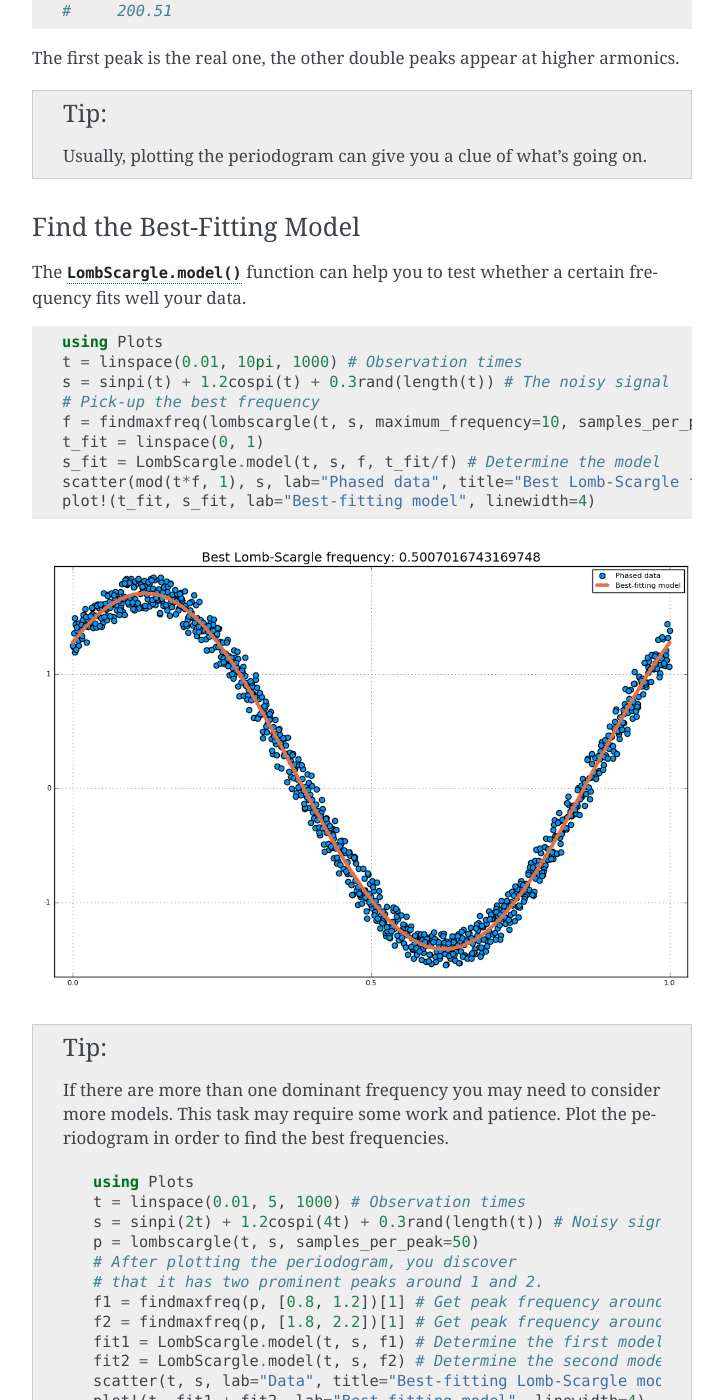
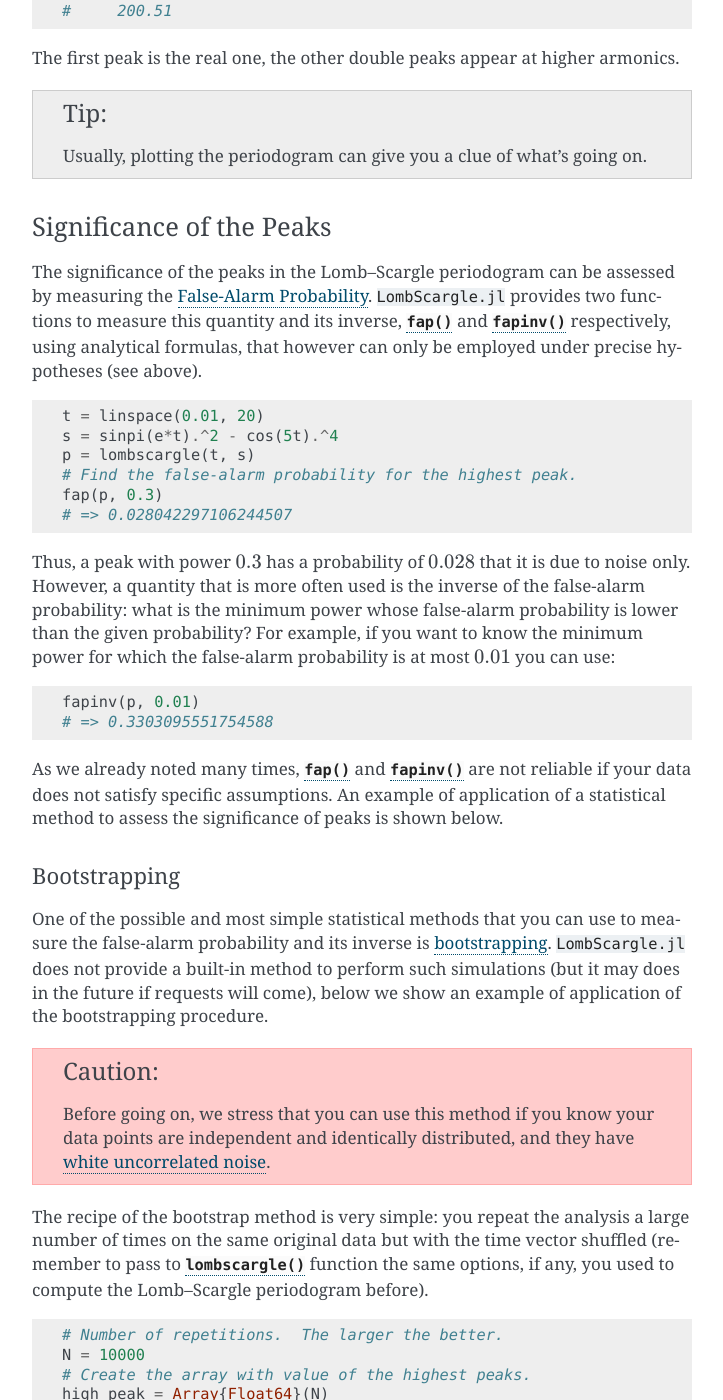
Before and after one commit to JuliaAstro/LombScargle.jl, a Sphinx documentation site: the page built from docs/index.rst, in a window 1280 px wide and 1400 px high, scrolled down 17675 px. Shown: the whole window, without its empty margins (388-1111 px from the left). Built offline with Sphinx 7.4.7, drawn with Linux system fonts in a browser that asks for light colours; some of the changed text lies outside the part shown.

Commit message:
[skip ci] Add section about significance of the peaks to the doc

```diff
--- a/docs/index.rst
+++ b/docs/index.rst
@@ -733,6 +733,98 @@ armonics.
 
    Usually, plotting the periodogram can give you a clue of what’s going on.
 
+Significance of the Peaks
+~~~~~~~~~~~~~~~~~~~~~~~~~
+
+The significance of the peaks in the Lomb–Scargle periodogram can be assessed by
+measuring the `False-Alarm Probability`_.  ``LombScargle.jl`` provides two
+functions to measure this quantity and its inverse, :func:`fap` and
+:func:`fapinv` respectively, using analytical formulas, that however can only be
+employed under precise hypotheses (see above).
+
+.. code-block:: julia
+
+   t = linspace(0.01, 20)
+   s = sinpi(e*t).^2 - cos(5t).^4
+   p = lombscargle(t, s)
+   # Find the false-alarm probability for the highest peak.
+   fap(p, 0.3)
+   # => 0.028042297106244507
+
+Thus, a peak with power :math:`0.3` has a probability of :math:`0.028` that it
+is due to noise only.  However, a quantity that is more often used is the
+inverse of the false-alarm probability: what is the minimum power whose
+false-alarm probability is lower than the given probability?  For example, if
+you want to know the minimum power for which the false-alarm probability is at
+most :math:`0.01` you can use:
+
+.. code-block:: julia
+
+   fapinv(p, 0.01)
+   # => 0.3303095551754588
+
+As we already noted many times, :func:`fap` and :func:`fapinv` are not reliable
+if your data does not satisfy specific assumptions.  An example of application
+of a statistical method to assess the significance of peaks is shown below.
+
+Bootstrapping
+'''''''''''''
+
+One of the possible and most simple statistical methods that you can use to
+measure the false-alarm probability and its inverse is `bootstrapping
+<https://en.wikipedia.org/wiki/Bootstrapping_%28statistics%29>`__.
+``LombScargle.jl`` does not provide a built-in method to perform such
+simulations (but it may does in the future if requests will come), below we show
+an example of application of the bootstrapping procedure.
+
+.. Caution::
+
+   Before going on, we stress that you can use this method if you know your data
+   points are independent and identically distributed, and they have `white
+   uncorrelated noise <https://en.wikipedia.org/wiki/White_noise>`__.
+
+The recipe of the bootstrap method is very simple: you repeat the analysis a
+large number of times on the same original data but with the time vector
+shuffled (remember to pass to :func:`lombscargle` function the same options, if
+any, you used to compute the Lomb–Scargle periodogram before).
+
+.. code-block:: julia
+
+   # Number of repetitions.  The larger the better.
+   N = 10000
+   # Create the array with value of the highest peaks.
+   high_peak = Array{Float64}(N)
+   # Repeat the same analysis as above N times, with the `t` vector shuffled.
+   for i in eachindex(high_peak)
+       high_peak[i] = findmaxpower(lombscargle(shuffle(collect(t)), s))
+   end
+
+In order to estimate the false-alarm probability of a given power, count how
+many times the highest peak of the simulations exceeds that power.
+
+.. code-block:: julia
+
+   # The power for which you want to measure the false-alarm probability.
+   pow = 0.3
+   # Estimate the false-alarm probability by counting the fraction
+   # of simulations in which the highest power is larger that `pow`.
+   prob = length(find(x -> x >= pow, high_peak))/N
+   # => 0.0214
+
+If you instead want to find the inverse of the false-alarm probability
+:math:`\text{prob}`, looks for the :math:`N\cdot\text{prob}`-th last element of
+the vector ``high_peak`` sorted in ascending order:
+
+.. code-block:: julia
+
+   # The false-alarm probability for which you want to
+   # find the lowest power that has fap less than `prob`.
+   prob = 0.01
+   # Sort in ascending order the `high_peak` vector
+   # and read the `N*prob`-th last element.
+   pow = sort(high_peak)[end - trunc(Int, N*prob) + 1]
+   # => 0.32123283596810454
+
 Find the Best-Fitting Model
 ~~~~~~~~~~~~~~~~~~~~~~~~~~~
 
```
